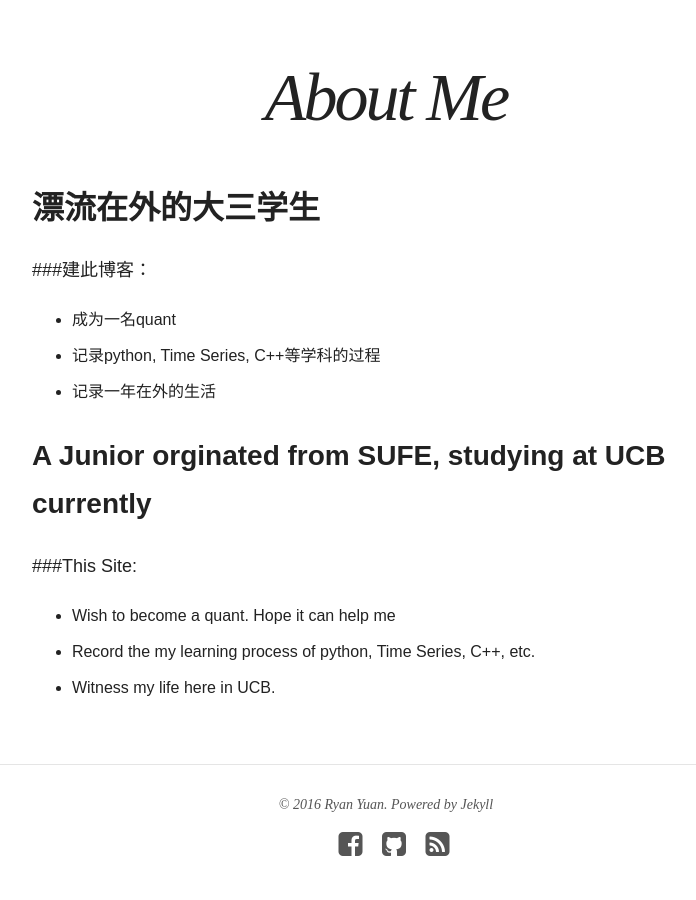
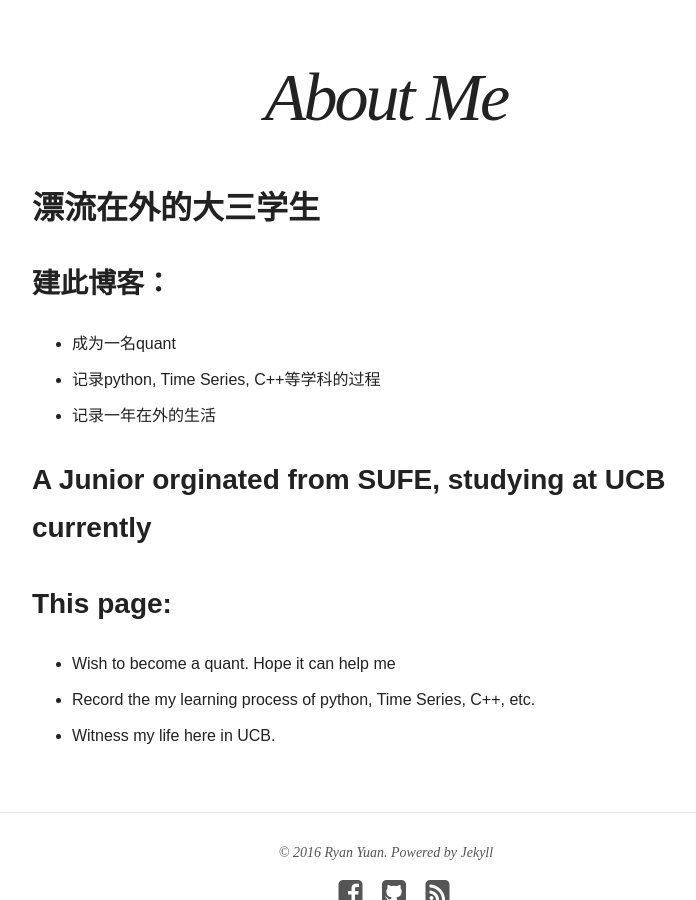
Before and after one commit to ryanyuan42/ryanyuan42.github.io, a Jekyll site: the page built from about/index.md, in a window 1280 px wide and 900 px high, scrolled down 1138 px. Shown: the whole window, without its empty margins (254-950 px from the left). Built offline with Jekyll 4.4.1, drawn with Linux system fonts in a browser that asks for light colours; nearby versions of some CDN libraries.

Commit message:
Update index.md

```diff
--- a/about/index.md
+++ b/about/index.md
@@ -11,14 +11,14 @@ image:
 
 ## 漂流在外的大三学生
 
-###建此博客：
+### 建此博客：
 * 成为一名quant
 * 记录python, Time Series, C++等学科的过程
 * 记录一年在外的生活
 
 ### A Junior orginated from SUFE, studying at UCB currently
 
-###This Site:
+### This page:
 * Wish to become a quant. Hope it can help me
 * Record the my learning process of python, Time Series, C++, etc.
 * Witness my life here in UCB.
```
